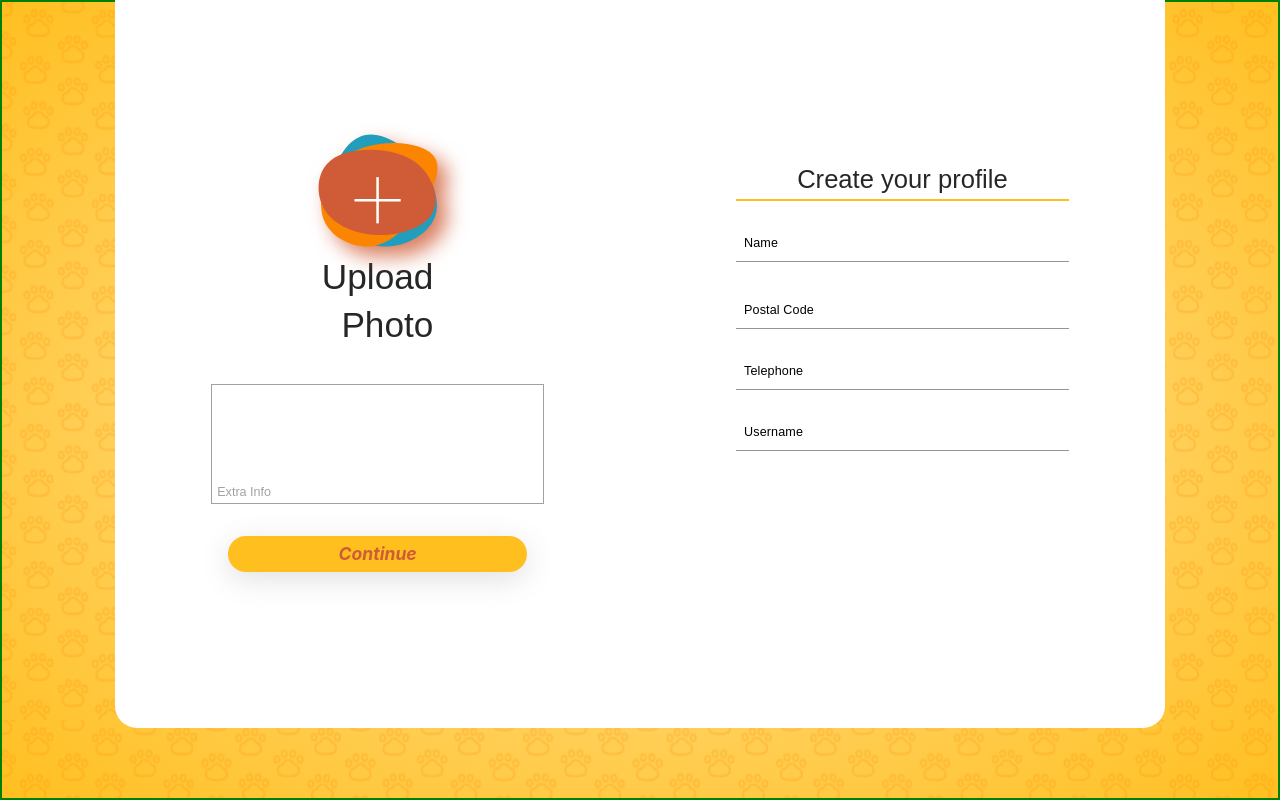
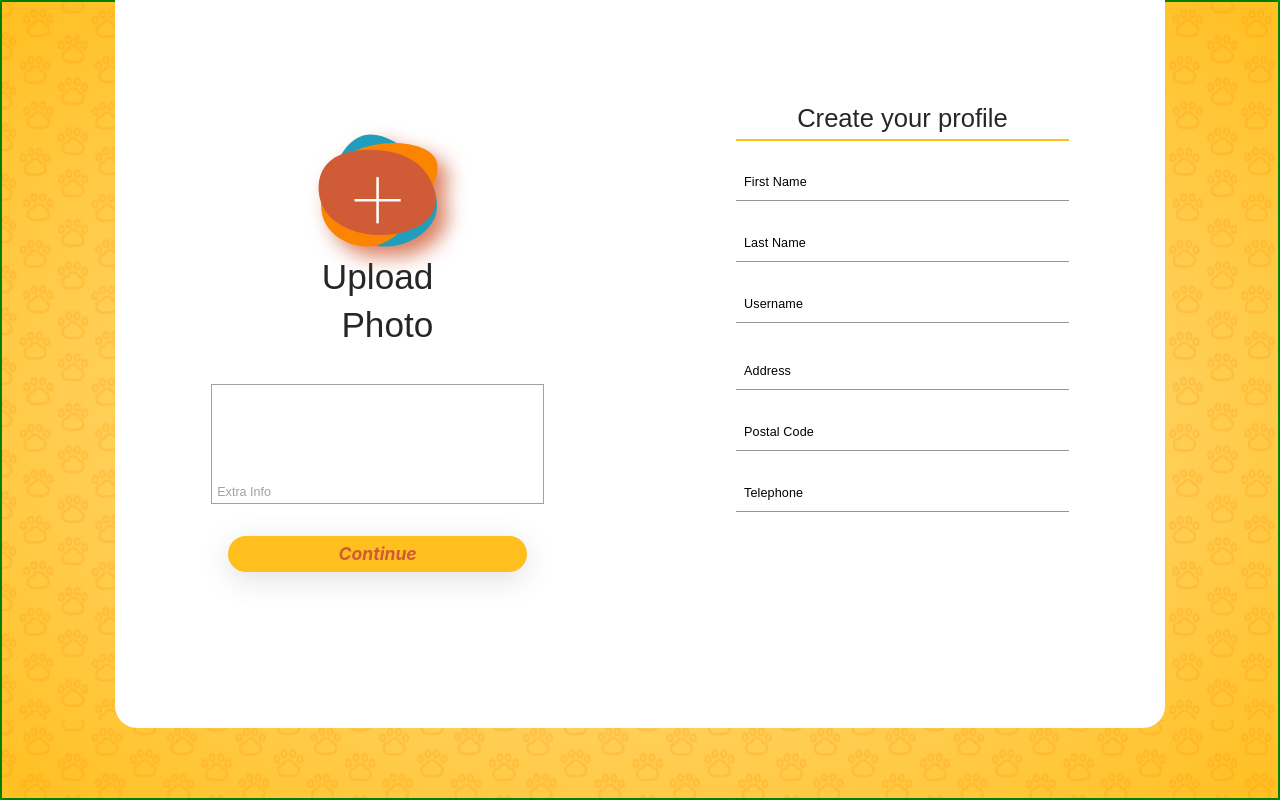
Before and after one commit to ozzyee/pawcket, a Next.js app: page /create-user in a window 1280 px wide. Built offline with nearby package versions, Linux system fonts and the light colour scheme.

Commit message:
feat:data object

```diff
--- a/public/sw.js
+++ b/public/sw.js
@@ -67,7 +67,7 @@ if (!self.define) {
     });
   };
 }
-define(['./workbox-9a8b0a38'], (function (workbox) { 'use strict';
+define(['./workbox-f8f28168'], (function (workbox) { 'use strict';
 
   /**
   * Welcome to your Workbox-powered service worker!
--- a/src/components/form-inputs/form-inputs.component.tsx
+++ b/src/components/form-inputs/form-inputs.component.tsx
@@ -21,7 +21,7 @@ export function FormInputs({
    onDateChange,
 }: TFormInputsProps) {
    const { _hasError } = useContent();
-   const [value, setValue] = useState("");
+   const [value, setValue] = useState<Date | string>("");
    const [_error, setError] = useState(false);
 
    useEffect(() => {
@@ -67,8 +67,11 @@ export function FormInputs({
                   onChange={(newValue) => {
                      if (!newValue || onDateChange === undefined) return null;
                      onDateChange(newValue);
+                     setValue(newValue);
                   }}
+                  views={["day", "month", "year"]}
                   renderInput={(params) => <TextField {...params} />}
+                  maxDate={new Date()}
                />
             </LocalizationProvider>
          </S.DateInputWrapper>
--- a/src/components/form-inputs/form-inputs.definition.ts
+++ b/src/components/form-inputs/form-inputs.definition.ts
@@ -8,5 +8,5 @@ export type TFormInputsProps = {
    onChange?: React.ChangeEventHandler<HTMLInputElement> | undefined;
    error?: string | undefined;
    formValue?: string;
-   onDateChange?: ((evt: string) => void) | undefined;
+   onDateChange?: ((evt: Date) => void) | undefined;
 };
--- a/src/layouts/create-profiles-form/create-profiles.component.tsx
+++ b/src/layouts/create-profiles-form/create-profiles.component.tsx
@@ -3,16 +3,30 @@ import { FormInputs } from "../../components/form-inputs/form-inputs.component";
 import { Frame } from "../../components/frame/frame.component";
 import { Separator } from "../../components/separator/separator.component";
 import { ButtonsWrapper } from "../../styles/global.style";
-import { TCreateProfileProps } from "./create-profiles.definition";
+import { TCreateProfileProps, TCreatUser } from "./create-profiles.definition";
 import * as S from "./create-profiles.style";
 import { Text } from "../../components/text/text.component";
+import { FormEvent, useState } from "react";
+import { createUserValidation } from "./functions/cteate-user-validation";
 
 export function CreateProfileForm({}: TCreateProfileProps) {
+   const [userData, setUserData] = useState<null | TCreatUser>(null);
+
+   const addUserInfo = (evt: FormEvent) => {
+      evt.preventDefault();
+      const err = createUserValidation({
+         firstName: userData?.firstName,
+         lastName: userData?.lastName,
+         DOB: userData?.DOB,
+      });
+      console.log(err);
+   };
+
    return (
       <>
          <S.SkipStyleButton href="">Skip</S.SkipStyleButton>
 
-         <S.CreateUserForm>
+         <S.CreateUserForm onSubmit={addUserInfo}>
             <Separator separatorText="USER INFO" />
             <S.FormSplitRight>
                <S.Wrapper>
@@ -24,19 +38,74 @@ export function CreateProfileForm({}: TCreateProfileProps) {
                      </S.DesktopTitle>
 
                      <FormInputs
-                        placeholder="Name"
-                        onChange={undefined}
-                        inputType="text"
+                        placeholder="First Name"
+                        onChange={(evt) => {
+                           setUserData({
+                              ...userData,
+                              firstName: evt.target.value,
+                           });
+                        }}
+                        inputType="name"
                      />
                      <FormInputs
+                        placeholder="Last Name"
+                        onChange={(evt) => {
+                           setUserData({
+                              ...userData,
+                              lastName: evt.target.value,
+                           });
+                        }}
+                        inputType="name"
+                     />
+                     <FormInputs
+                        placeholder="Username"
+                        onChange={(evt) => {
+                           setUserData({
+                              ...userData,
+                              userName: evt.target.value,
+                           });
+                        }}
+                     />
+
+                     <FormInputs
                         placeholder="Date of Birth"
-                        onChange={undefined}
+                        onDateChange={(evt) => {
+                           setUserData({
+                              ...userData,
+                              DOB: evt,
+                           });
+                        }}
                         inputType="date"
                      />
                   </S.CreateUserSpan>
-                  <FormInputs placeholder="Postal Code" onChange={undefined} />
-                  <FormInputs placeholder="Telephone" onChange={undefined} />
-                  <FormInputs placeholder="Username" onChange={undefined} />
+                  <FormInputs
+                     placeholder="Address"
+                     onChange={(evt) => {
+                        setUserData({
+                           ...userData,
+                           address: evt.target.value,
+                        });
+                     }}
+                  />
+                  <FormInputs
+                     placeholder="Postal Code"
+                     onChange={(evt) => {
+                        setUserData({
+                           ...userData,
+                           postCode: evt.target.value,
+                        });
+                     }}
+                  />
+                  <FormInputs
+                     placeholder="Telephone"
+                     onChange={(evt) => {
+                        setUserData({
+                           ...userData,
+                           tel: evt.target.value,
+                        });
+                     }}
+                     inputType="tel"
+                  />
                </S.Wrapper>
             </S.FormSplitRight>
 
@@ -56,7 +125,12 @@ export function CreateProfileForm({}: TCreateProfileProps) {
                   <FormInputs
                      placeholder="Extra Info"
                      inputType="text-area"
-                     onChange={undefined}
+                     onChange={(evt) => {
+                        setUserData({
+                           ...userData,
+                           extraInfo: evt.target.value,
+                        });
+                     }}
                   />
 
                   <ButtonsWrapper>
```
Also changed, not shown: src/components/vets-info/vets-info.component.tsx (+6 -7 lines), src/components/vets-info/vets-info.style.ts (+27 -3 lines), src/layouts/create-profiles-form/create-profiles.definition.ts (+10 -1 lines).
